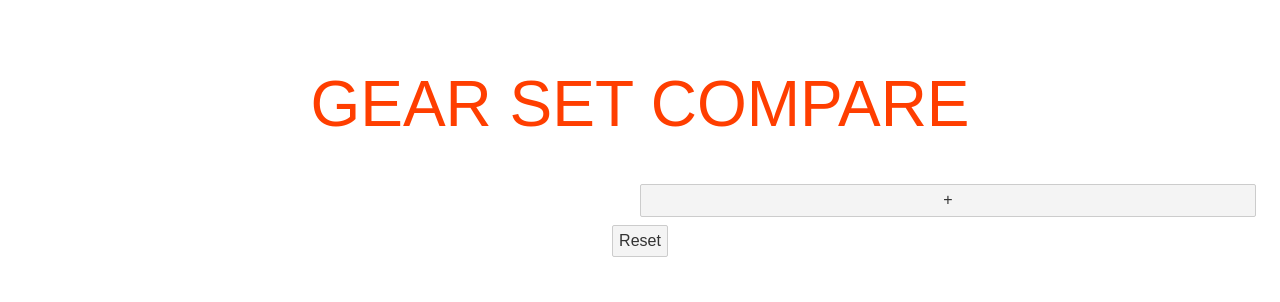
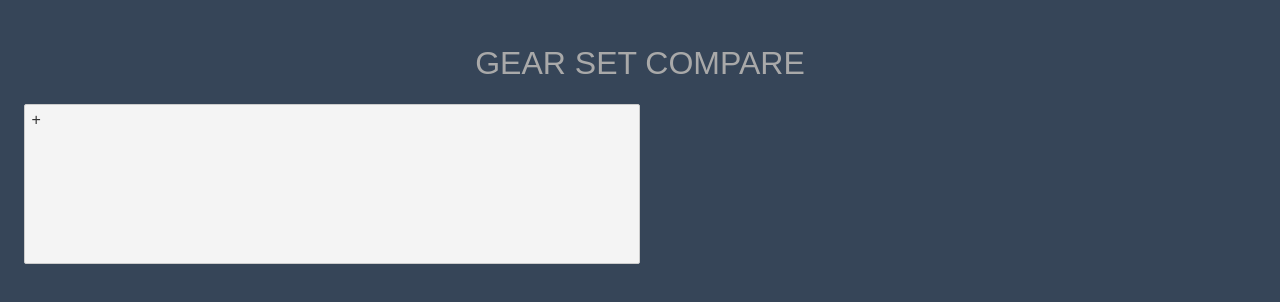
Before and after one commit to wurmr/bike-ratio, a Svelte app: page / in a window 1280 px wide. Shown: the top 302 px of the page. Built offline with nearby package versions, Linux system fonts and the light colour scheme.

Commit message:
look and feel changes

```diff
--- a/public/global.css
+++ b/public/global.css
@@ -1,4 +1,5 @@
-html, body {
+html,
+body {
   position: relative;
   width: 100%;
   height: 100%;
@@ -6,14 +7,16 @@ html, body {
 
 body {
   color: #333;
+  background-color: #364558;
   margin: 0;
   padding: 8px;
   box-sizing: border-box;
-	font-family: -apple-system, BlinkMacSystemFont, "Segoe UI", Roboto, Oxygen-Sans, Ubuntu, Cantarell, "Helvetica Neue", sans-serif;
+  font-family: -apple-system, BlinkMacSystemFont, 'Segoe UI', Roboto,
+    Oxygen-Sans, Ubuntu, Cantarell, 'Helvetica Neue', sans-serif;
 }
 
 a {
-	color: rgb(0,100,200);
+  color: rgb(0, 100, 200);
   text-decoration: none;
 }
 
@@ -22,14 +25,17 @@ a:hover {
 }
 
 a:visited {
-	color: rgb(0,80,160);
+  color: rgb(0, 80, 160);
 }
 
 label {
   display: block;
 }
 
-input, button, select, textarea {
+input,
+button,
+select,
+textarea {
   font-family: inherit;
   font-size: inherit;
   padding: 0.4em;
@@ -43,7 +49,7 @@ input:disabled {
   color: #ccc;
 }
 
-input[type="range"] {
+input[type='range'] {
   height: 0;
 }
 
--- a/src/App.svelte
+++ b/src/App.svelte
@@ -1,10 +1,10 @@
 <script>
-  import GearRatios from "./GearRatios.svelte";
-  import GearSet from "./GearSet.svelte";
-  import { gearSetsStore } from "./store";
+  import GearRatios from './GearRatios.svelte'
+  import GearSet from './GearSet.svelte'
+  import { gearSetsStore } from './store'
 
   function addGearSet() {
-    gearSetsStore.addGearSet();
+    gearSetsStore.addGearSet()
   }
 </script>
 
@@ -14,13 +14,15 @@
     padding: 1em;
     max-width: 240px;
     margin: 0 auto;
-    font: 1em "Fira Sans", sans-serif;
+    font: 1em 'Fira Sans', sans-serif;
+    background-color: #364558;
+    color: #333;
   }
 
   h1 {
-    color: #ff3e00;
+    color: darkgray;
     text-transform: uppercase;
-    font-size: 4em;
+    font-size: 2em;
     font-weight: 100;
   }
 
@@ -32,15 +34,29 @@
 
   .container {
     display: flex;
-    flex-direction: row;
+    flex-direction: column;
     flex-wrap: wrap;
     width: 100%;
   }
   .col {
     display: flex;
-    flex-direction: column;
+    flex-direction: row;
     flex-basis: 100%;
     flex: 1;
+    flex-wrap: wrap;
+    justify-content: flex-start;
+  }
+  .gearSet {
+    display: flex;
+    flex: 0 50%;
+    width: 100%;
+    min-height: 10rem;
+  }
+  .buttons {
+    display: flex;
+    flex-direction: column;
+    flex: 0 50%;
+    width: 100%;
   }
 </style>
 
@@ -48,15 +64,24 @@
   <h1>Gear Set Compare</h1>
 
   <div class="container">
+
+    <span class="col">
+      {#each $gearSetsStore as gearSet, id (id)}
+        <span class="gearSet">
+          <GearSet {id} />
+        </span>
+      {/each}
+      {#if $gearSetsStore.length < 4}
+        <button class="gearSet" on:click={addGearSet}>+</button>
+      {/if}
+    </span>
     <span class="col">
       <GearRatios />
     </span>
-    <span class="col">
-      {#each $gearSetsStore as gearSet, id (id)}
-        <GearSet {id} />
-      {/each}
-      <button on:click={addGearSet}>+</button>
+    <span class="buttons">
+      {#if $gearSetsStore.length > 0}
+        <button on:click={gearSetsStore.reset}>Reset</button>
+      {/if}
     </span>
   </div>
-  <button on:click={gearSetsStore.reset}>Reset</button>
 </main>
--- a/src/GearRatio.svelte
+++ b/src/GearRatio.svelte
@@ -33,7 +33,6 @@
     flex-basis: 100%;
     align-items: center;
     justify-content: flex-end;
-    color: aliceblue;
     padding-right: 0.5rem;
   }
 </style>
--- a/src/GearSet.svelte
+++ b/src/GearSet.svelte
@@ -1,9 +1,9 @@
 <script>
-  import Crankset from "./Crankset.svelte";
-  import Cassette from "./Cassette.svelte";
-  import { gearSetsStore } from "./store";
-  import { fly } from "svelte/transition";
-  export let id;
+  import Crankset from './Crankset.svelte'
+  import Cassette from './Cassette.svelte'
+  import { gearSetsStore } from './store'
+  import { fly } from 'svelte/transition'
+  export let id
 </script>
 
 <style>
@@ -11,6 +11,8 @@
     border: 1px solid black;
     justify-content: space-around;
     margin-bottom: 1em;
+    width: 100%;
+    height: 100%;
   }
   .times {
     display: flex;
@@ -34,23 +36,23 @@
     flex-basis: 100%;
     flex: 1;
   }
-  .colorInput {
+  /* .colorInput {
     margin: 0.4em;
-  }
+  } */
 </style>
 
 <div
   in:fly={{ x: 200, duration: 500 }}
   class="container"
   style="background-color: {$gearSetsStore[id].color}">
-  <span>
+  <!-- <span>
     <input
       class="colorInput"
       type="color"
       bind:value={$gearSetsStore[id].color}
       name="head" />
     <label for="color">Color</label>
-  </span>
+  </span> -->
   <div class="colContainer">
     <span class="col">
       <Crankset gearSetId={id} />
--- a/src/store.js
+++ b/src/store.js
@@ -2,7 +2,7 @@ import { writable } from './localStorageStore'
 import { derived } from 'svelte/store'
 import { v4 as uuidv4 } from 'uuid'
 
-const colors = ['#87d9ff', '#ff5c5c', '#e68600', '#42ff94']
+const colors = ['#6DB9AE', '#F2EBB9', '#CE5F55', '#DC2951']
 const gearSets = writable('gearSets', [])
 export const tireSize = writable('tireSize', 29)
 
```
Lines whose indentation alone changed are shown as unchanged.
